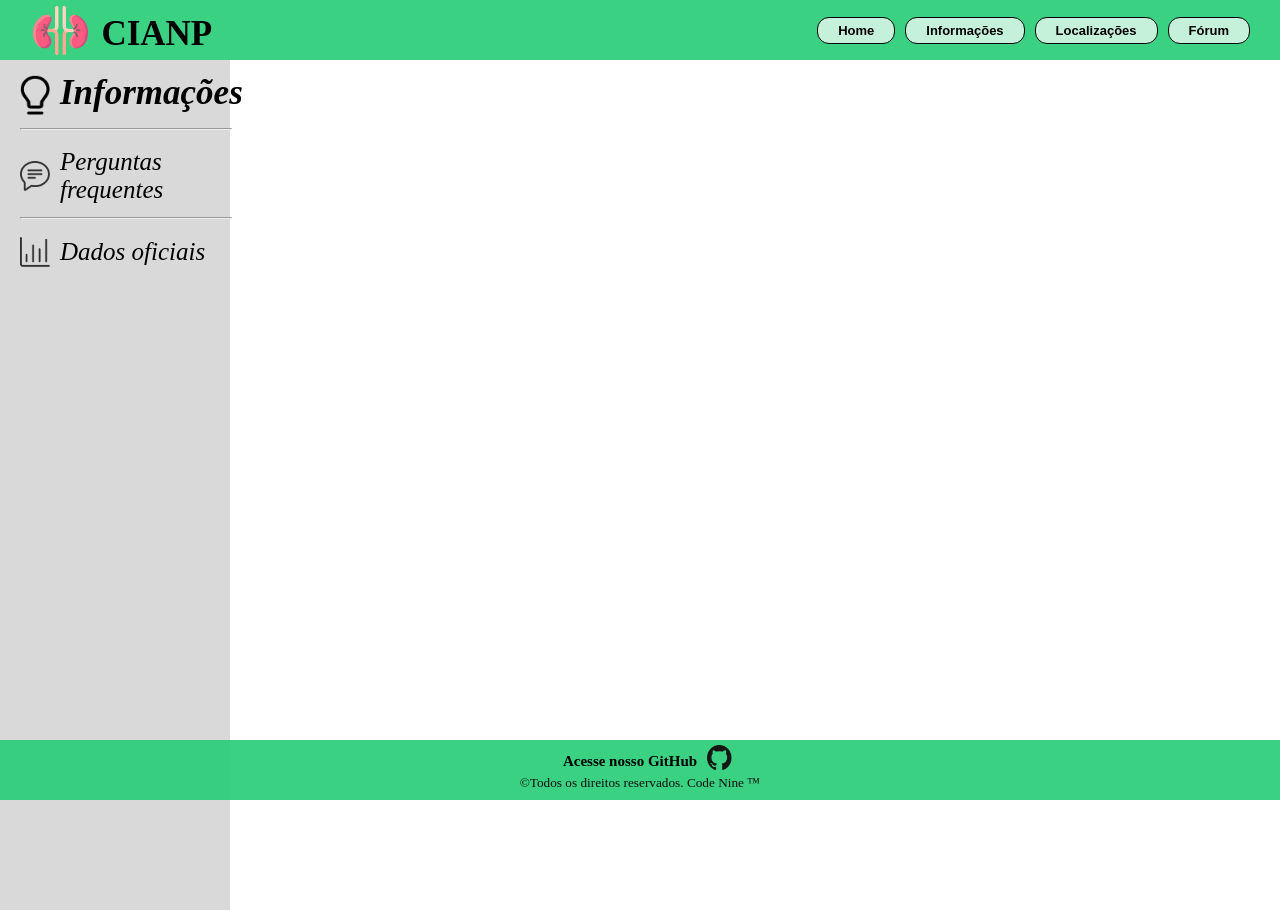
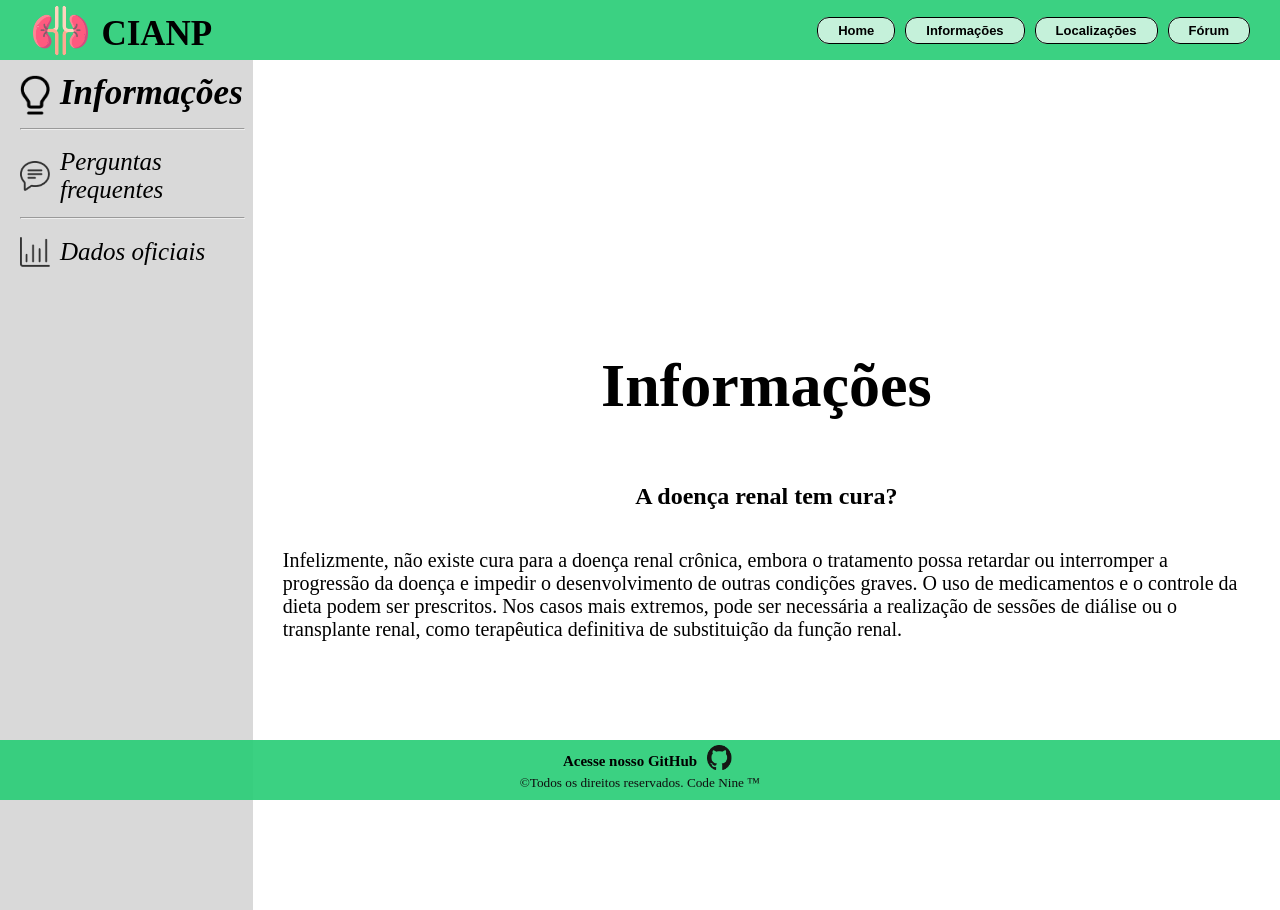
Before and after one commit to Code-Nine-FTC/Grupo-Code-Nine, a Flask app: page /info in a window 1280 px wide. Run offline with Flask 3, Linux system fonts and the light colour scheme.

Commit message:
Formatação da tela infomrações
Posicionamento das informações definido

```diff
--- a/src/static/info.css
+++ b/src/static/info.css
@@ -1,9 +1,8 @@
 #sidebar {
     background-color: #D9D9D9;
-    width: 18%;
+    width: fit-content;
     height: 850px;
-    margin-top: 0;
-
+    padding-right: 10px;
 }
 
 .sideitens {
@@ -50,6 +49,27 @@
     width: 100%;
 }
 
+.perguntas {
+    display: flex;
+    justify-content: flex-start;
+    align-items: center;
+}
+#direitaperguntas {
+    margin-left: 0;
+}
+
+#conteudoperguntas {
+    display: flex;
+    flex-direction: column;
+    justify-content: center;
+    align-items: center;
+    padding: 30px;
+}
+
 h1{
-    color: rgb(0, 136, 255);
+    font-size: 62px;
 }
+
+.respostasinformacoes {
+    font-size: 20px;
+}
--- a/src/templates/base.html
+++ b/src/templates/base.html
@@ -17,10 +17,10 @@
             </div>
         </div>
         <ul class="listanav">
-            <li><button class="botoesnav"><a href="/">Home</a></button></li>
-            <li><button class="botoesnav"><a href="/info">Informações</a></button></li>
-            <li><button class="botoesnav"><a href="/localizacao">Localizações</a></button></li>
-            <li><button class="botoesnav"><a href="/forum">Fórum</a></button></li>
+            <li><a class="botoesnav" href="/">Home</a></li>
+            <li><a class="botoesnav" href="/info">Informações</a></li>
+            <li><a class="botoesnav" href="/localizacao">Localizações</a></li>
+            <li><a class="botoesnav" href="/forum">Fórum</a></li>
         </ul>
     </div>
 </header>
--- a/src/templates/info.html
+++ b/src/templates/info.html
@@ -9,7 +9,7 @@ rel="stylesheet" href="{{ url_for('static', filename='info.css') }}"
 {% endblock %}
 
 {% block content %}
-<!-- <h1>Tela informações</h1> -->
+<main class="perguntas">
     <div id="sidebar">
         <ul class="sideitens">
             <li class="liside"><img id="ideiaicon" src="{{url_for('static', filename='vector.png')}}">
@@ -21,7 +21,16 @@ rel="stylesheet" href="{{ url_for('static', filename='info.css') }}"
             <li class="liside"><img class="sideicons" src="{{url_for('static', filename='dataicon.png')}}">
                 <a class="topicbar" href="/dados">Dados oficiais</a></li>
         </ul>
-
-
     </div>
+    <div id="diretaperguntas">
+        <div id="conteudoperguntas">
+            <h1>Informações</h1>
+            <h2>A doença renal tem cura?</h2>
+            <p class="respostasinformacoes">Infelizmente, não existe cura para a doença renal crônica, embora o tratamento possa
+            retardar ou interromper a progressão da doença e impedir o desenvolvimento de outras condições graves.
+            O uso de medicamentos e o controle da dieta podem ser prescritos. Nos casos mais extremos, pode ser necessária
+            a realização de sessões de diálise ou o transplante renal, como terapêutica definitiva de substituição da função renal.
+        </div>
+    </div>
+</main>
 {% endblock %}
```
Also changed, not shown: src/templates/dados.html (+16 -3 lines). Lines whose indentation alone changed are shown as unchanged.
